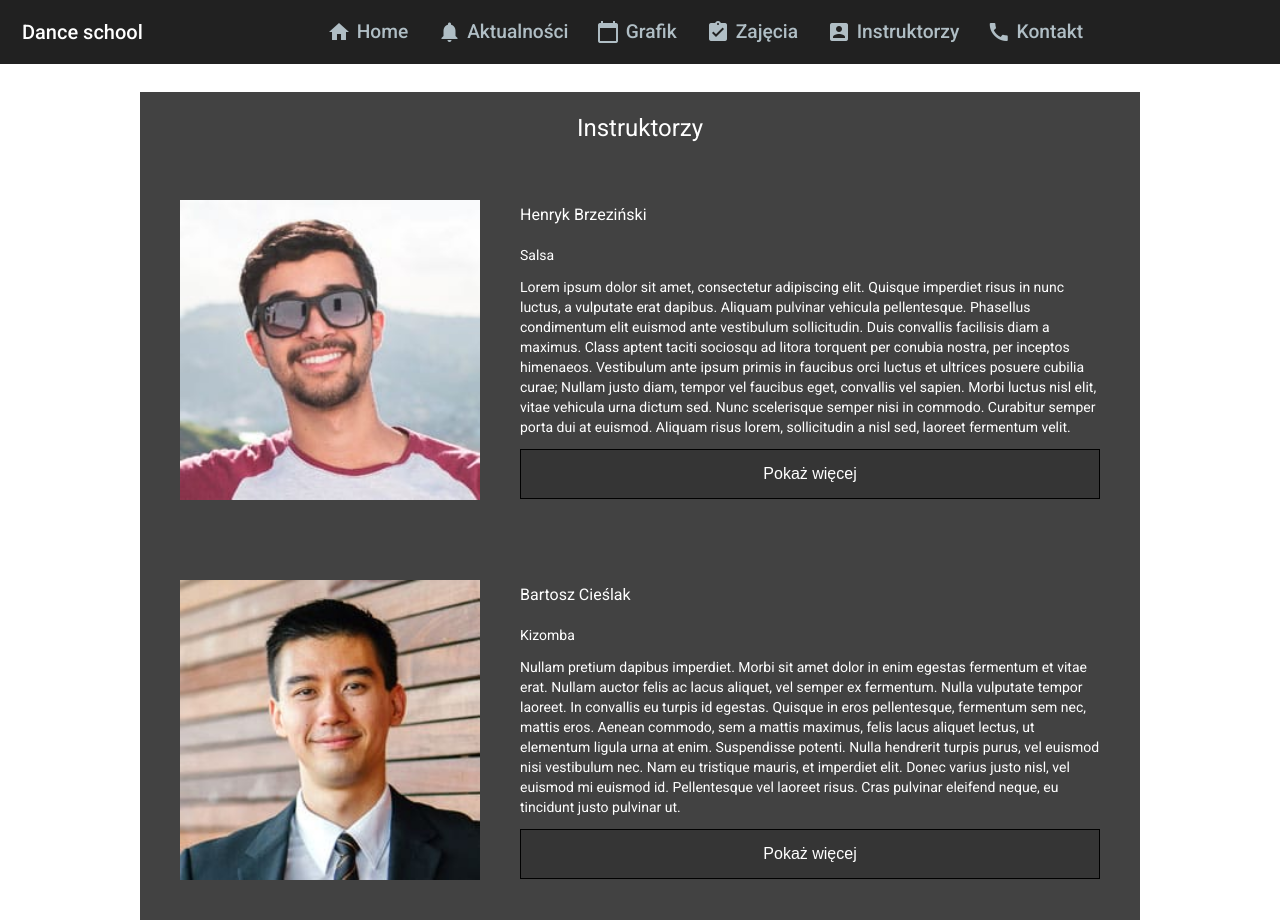
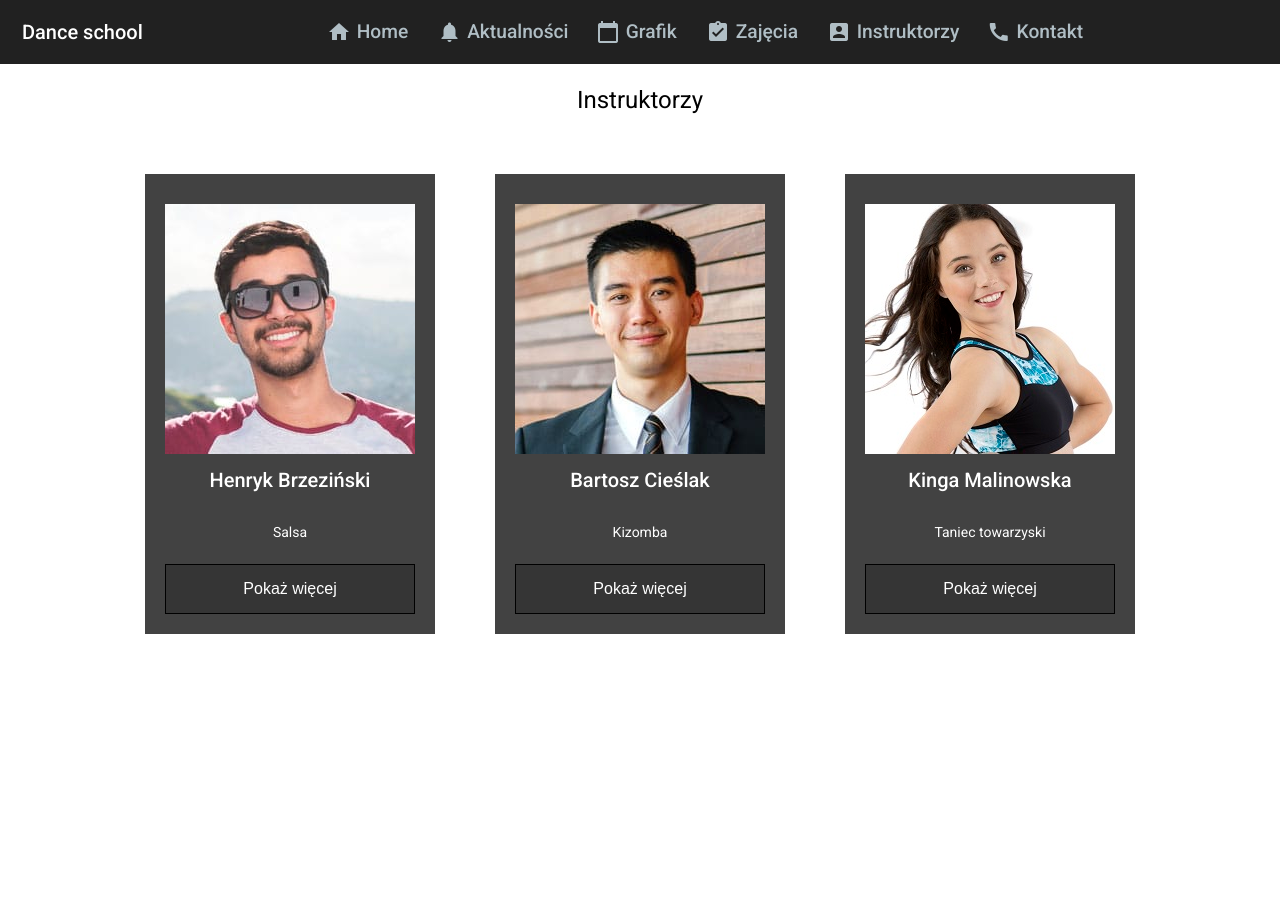
Before and after one commit to kcc112/dance-school-front-project, an Angular app: page /home/list_instructors in a window 1280 px wide. After the commit the page ends 800 px from the top, so only its background shows below. Built offline with nearby package versions, Linux system fonts and the light colour scheme.

Commit message:
add instructor profile

```diff
--- a/src/app/dance-features/component/instructors/listInstructors.component.css
+++ b/src/app/dance-features/component/instructors/listInstructors.component.css
@@ -1,31 +1,33 @@
 .container {
-  max-width: 1000px;
-  background: #424242;
+  max-width: 1050px;
   color: white;
   margin: 2em auto;
+  text-align: center;
+  display: flex;
+  flex-wrap: wrap;
 }
 
-.container h1 {
+h1 {
     padding-top: 20px;
     text-align: center;
 }
 
 .list-item {
+    background: #424242;
     padding: 20px;
+    margin: 30px;
     display: flex;
     justify-content: center;
+    flex-direction: column;
 }
 
-.list-item img {
-  height: 300px;
+img {
+  max-width: 800px;
 }
 
 
 .item {
-    padding: 20px;
-    display: flex;
-    justify-content: center;
-    flex-direction: column;
+    margin-top: 10px;
 }
 
 .button {
--- a/src/app/dance-features/component/instructors/listInstructors.component.html
+++ b/src/app/dance-features/component/instructors/listInstructors.component.html
@@ -1,23 +1,16 @@
+<h1>Instruktorzy</h1>
 
 <div class="container">
-    <h1>Instruktorzy</h1>
-    <div *ngFor="let instructor of instructors.instructors" class="list-item">
-        <div class="item">
-            <img class="image" src="{{ instructor.image }}">
-        </div>
-        <div class="item">
-            <h3>
-                {{ instructor.name }}
-            </h3>
-            <p>
-                {{ instructor.activity_type }}
-            </p>
-            <p>
-                {{ instructor.description }}
-            </p>
-            <button (click)="goToInstructorDetails(instructor.id)" class="button">
-                Pokaż więcej
-            </button>
-        </div>
+    <div *ngFor="let instructor of instructors" class="list-item">
+        <img class="image" src="{{ instructor.image }}" class="item">
+        <h2 class="item">
+            {{ instructor.name }}
+        </h2>
+        <p class="item">
+            {{ instructor.activity_type }}
+        </p>
+        <button (click)="goToInstructorDetails(instructor.id)" class="button item">
+            Pokaż więcej
+        </button>
     </div>
 </div>
--- a/src/app/dance-features/component/instructors/listInstructors.component.ts
+++ b/src/app/dance-features/component/instructors/listInstructors.component.ts
@@ -11,11 +11,11 @@ export class ListInstructorsComponent implements OnInit {
   public instructors;
 
   constructor(private router: Router) {
-      this.instructors = {
-          "instructors": [
+      this.instructors = [
               {
                   'id': '1',
                   'name': 'Henryk Brzeziński',
+                  'age': '27',
                   'image': 'assets/image/instructors/brzezinski.jpg',
                   'activity_type' : 'Salsa',
                   'description': 'Lorem ipsum dolor sit amet, consectetur adipiscing elit. Quisque imperdiet risus in nunc luctus, a vulputate erat dapibus. Aliquam pulvinar vehicula pellentesque. Phasellus condimentum elit euismod ante vestibulum sollicitudin. Duis convallis facilisis diam a maximus. Class aptent taciti sociosqu ad litora torquent per conubia nostra, per inceptos himenaeos. Vestibulum ante ipsum primis in faucibus orci luctus et ultrices posuere cubilia curae; Nullam justo diam, tempor vel faucibus eget, convallis vel sapien. Morbi luctus nisl elit, vitae vehicula urna dictum sed. Nunc scelerisque semper nisi in commodo. Curabitur semper porta dui at euismod. Aliquam risus lorem, sollicitudin a nisl sed, laoreet fermentum velit.'
@@ -23,12 +23,20 @@ export class ListInstructorsComponent implements OnInit {
               {
                   'id': '2',
                   'name': 'Bartosz Cieślak',
+                  'age': '31',
                   'image': 'assets/image/instructors/cieslak.jpg',
                   'activity_type' : 'Kizomba',
                   'description': 'Nullam pretium dapibus imperdiet. Morbi sit amet dolor in enim egestas fermentum et vitae erat. Nullam auctor felis ac lacus aliquet, vel semper ex fermentum. Nulla vulputate tempor laoreet. In convallis eu turpis id egestas. Quisque in eros pellentesque, fermentum sem nec, mattis eros. Aenean commodo, sem a mattis maximus, felis lacus aliquet lectus, ut elementum ligula urna at enim. Suspendisse potenti. Nulla hendrerit turpis purus, vel euismod nisi vestibulum nec. Nam eu tristique mauris, et imperdiet elit. Donec varius justo nisl, vel euismod mi euismod id. Pellentesque vel laoreet risus. Cras pulvinar eleifend neque, eu tincidunt justo pulvinar ut.'
-              }
-          ]
-      };
+              },
+              {
+                  'id': '3',
+                  'name': 'Kinga Malinowska',
+                  'age': '18',
+                  'image': 'assets/image/instructors/malinowska.jpg',
+                  'activity_type' : 'Taniec towarzyski',
+                  'description': 'Nullam pretium dapibus imperdiet. Morbi sit amet dolor in enim egestas fermentum et vitae erat. Nullam auctor felis ac lacus aliquet, vel semper ex fermentum. Nulla vulputate tempor laoreet. In convallis eu turpis id egestas. Quisque in eros pellentesque, fermentum sem nec, mattis eros. Aenean commodo, sem a mattis maximus, felis lacus aliquet lectus, ut elementum ligula urna at enim. Suspendisse potenti. Nulla hendrerit turpis purus, vel euismod nisi vestibulum nec. Nam eu tristique mauris, et imperdiet elit. Donec varius justo nisl, vel euismod mi euismod id. Pellentesque vel laoreet risus. Cras pulvinar eleifend neque, eu tincidunt justo pulvinar ut.'
+              },
+          ];
   }
 
   ngOnInit(): void {
--- a/src/app/dance-features/component/instructors/profiles/instructor.component.css
+++ b/src/app/dance-features/component/instructors/profiles/instructor.component.css
@@ -0,0 +1,41 @@
+.container {
+  max-width: 1050px;
+  color: white;
+  margin: 2em auto;
+  text-align: center;
+  background: #424242;
+}
+
+h1 {
+    padding-top: 20px;
+    text-align: center;
+}
+
+.list-item {
+    padding: 20px;
+    display: flex;
+    justify-content: center;
+}
+
+img {
+  height: 350px;
+}
+
+
+.item {
+    padding: 20px;
+    display: flex;
+    justify-content: center;
+    flex-direction: column;
+}
+
+.button {
+  background-color: #353535;
+  border: 1px solid black;
+  color: white;
+  padding: 15px 32px;
+  text-decoration: none;
+  display: inline-block;
+  font-size: 16px;
+  align-items: center;
+}
--- a/src/app/dance-features/component/instructors/profiles/instructor.component.html
+++ b/src/app/dance-features/component/instructors/profiles/instructor.component.html
@@ -1 +1,27 @@
 <h1>Instruktor</h1>
+
+<div class="container">
+    <div class="list-item">
+        <div class="item">
+            <img class="image" src="{{ instructor.image }}">
+        </div>
+        <div class="item">
+            <h2>
+                {{ instructor.name }}
+            </h2>
+            <p>
+                Instruktor {{ instructor.activity_type }}
+            </p>
+            <p>
+                Wiek: {{ instructor.age }}
+            </p>
+            <p>
+                {{ instructor.description }}
+            </p>
+
+            <button (click)="goToInstructorsList()" class="button item">
+                Wróć
+            </button>
+        </div>
+    </div>
+</div>
--- a/src/app/dance-features/component/instructors/profiles/instructor.component.ts
+++ b/src/app/dance-features/component/instructors/profiles/instructor.component.ts
@@ -1,4 +1,5 @@
 import {Component, OnInit} from '@angular/core';
+import { ActivatedRoute, Router } from "@angular/router"
 
 @Component({
   selector: 'app-instructor',
@@ -7,9 +8,41 @@ import {Component, OnInit} from '@angular/core';
 })
 export class InstructorComponent implements OnInit {
 
-  constructor() {
+  public instructor;
+
+  constructor(private route: ActivatedRoute, private router: Router) {
+      this.instructor = [
+              {
+                  'id': '1',
+                  'name': 'Henryk Brzeziński',
+                  'age': '27',
+                  'image': 'assets/image/instructors/brzezinski.jpg',
+                  'activity_type' : 'Salsa',
+                  'description': 'Lorem ipsum dolor sit amet, consectetur adipiscing elit. Quisque imperdiet risus in nunc luctus, a vulputate erat dapibus. Aliquam pulvinar vehicula pellentesque. Phasellus condimentum elit euismod ante vestibulum sollicitudin. Duis convallis facilisis diam a maximus. Class aptent taciti sociosqu ad litora torquent per conubia nostra, per inceptos himenaeos. Vestibulum ante ipsum primis in faucibus orci luctus et ultrices posuere cubilia curae; Nullam justo diam, tempor vel faucibus eget, convallis vel sapien. Morbi luctus nisl elit, vitae vehicula urna dictum sed. Nunc scelerisque semper nisi in commodo. Curabitur semper porta dui at euismod. Aliquam risus lorem, sollicitudin a nisl sed, laoreet fermentum velit.'
+              },
+              {
+                  'id': '2',
+                  'name': 'Bartosz Cieślak',
+                  'age': '31',
+                  'image': 'assets/image/instructors/cieslak.jpg',
+                  'activity_type' : 'Kizomba',
+                  'description': 'Nullam pretium dapibus imperdiet. Morbi sit amet dolor in enim egestas fermentum et vitae erat. Nullam auctor felis ac lacus aliquet, vel semper ex fermentum. Nulla vulputate tempor laoreet. In convallis eu turpis id egestas. Quisque in eros pellentesque, fermentum sem nec, mattis eros. Aenean commodo, sem a mattis maximus, felis lacus aliquet lectus, ut elementum ligula urna at enim. Suspendisse potenti. Nulla hendrerit turpis purus, vel euismod nisi vestibulum nec. Nam eu tristique mauris, et imperdiet elit. Donec varius justo nisl, vel euismod mi euismod id. Pellentesque vel laoreet risus. Cras pulvinar eleifend neque, eu tincidunt justo pulvinar ut.'
+              },
+              {
+                  'id': '3',
+                  'name': 'Kinga Malinowska',
+                  'age': '18',
+                  'image': 'assets/image/instructors/malinowska.jpg',
+                  'activity_type' : 'Taniec towarzyski',
+                  'description': 'Nullam pretium dapibus imperdiet. Morbi sit amet dolor in enim egestas fermentum et vitae erat. Nullam auctor felis ac lacus aliquet, vel semper ex fermentum. Nulla vulputate tempor laoreet. In convallis eu turpis id egestas. Quisque in eros pellentesque, fermentum sem nec, mattis eros. Aenean commodo, sem a mattis maximus, felis lacus aliquet lectus, ut elementum ligula urna at enim. Suspendisse potenti. Nulla hendrerit turpis purus, vel euismod nisi vestibulum nec. Nam eu tristique mauris, et imperdiet elit. Donec varius justo nisl, vel euismod mi euismod id. Pellentesque vel laoreet risus. Cras pulvinar eleifend neque, eu tincidunt justo pulvinar ut.'
+              },
+          ][this.route.snapshot.params['id']-1];
   }
 
   ngOnInit(): void {
   }
+
+  goToInstructorsList() {
+      this.router.navigate(['/home/list_instructors']);
+  }
 }
```
Also changed, not shown: src/assets/image/instructors/malinowska.jpg (added).
